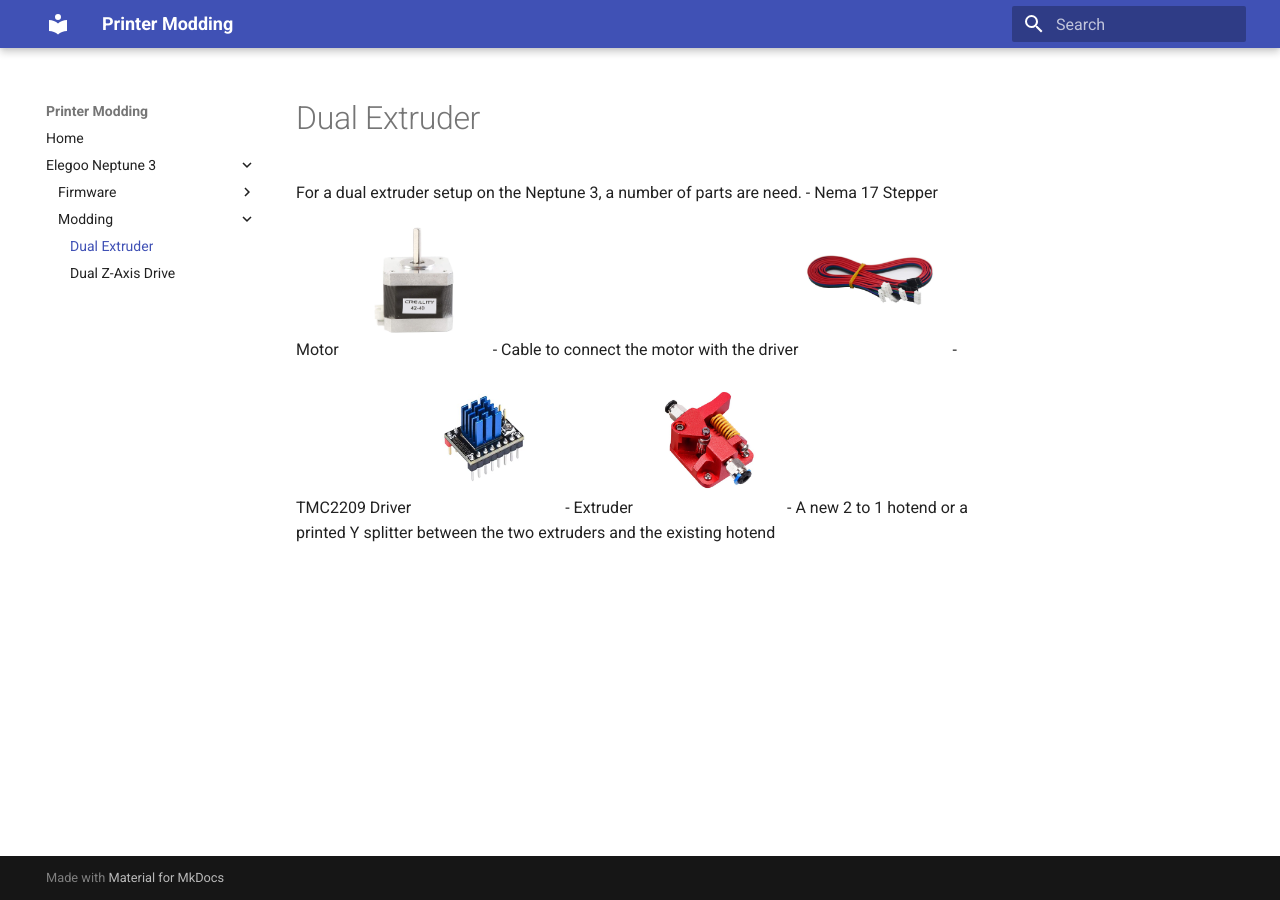
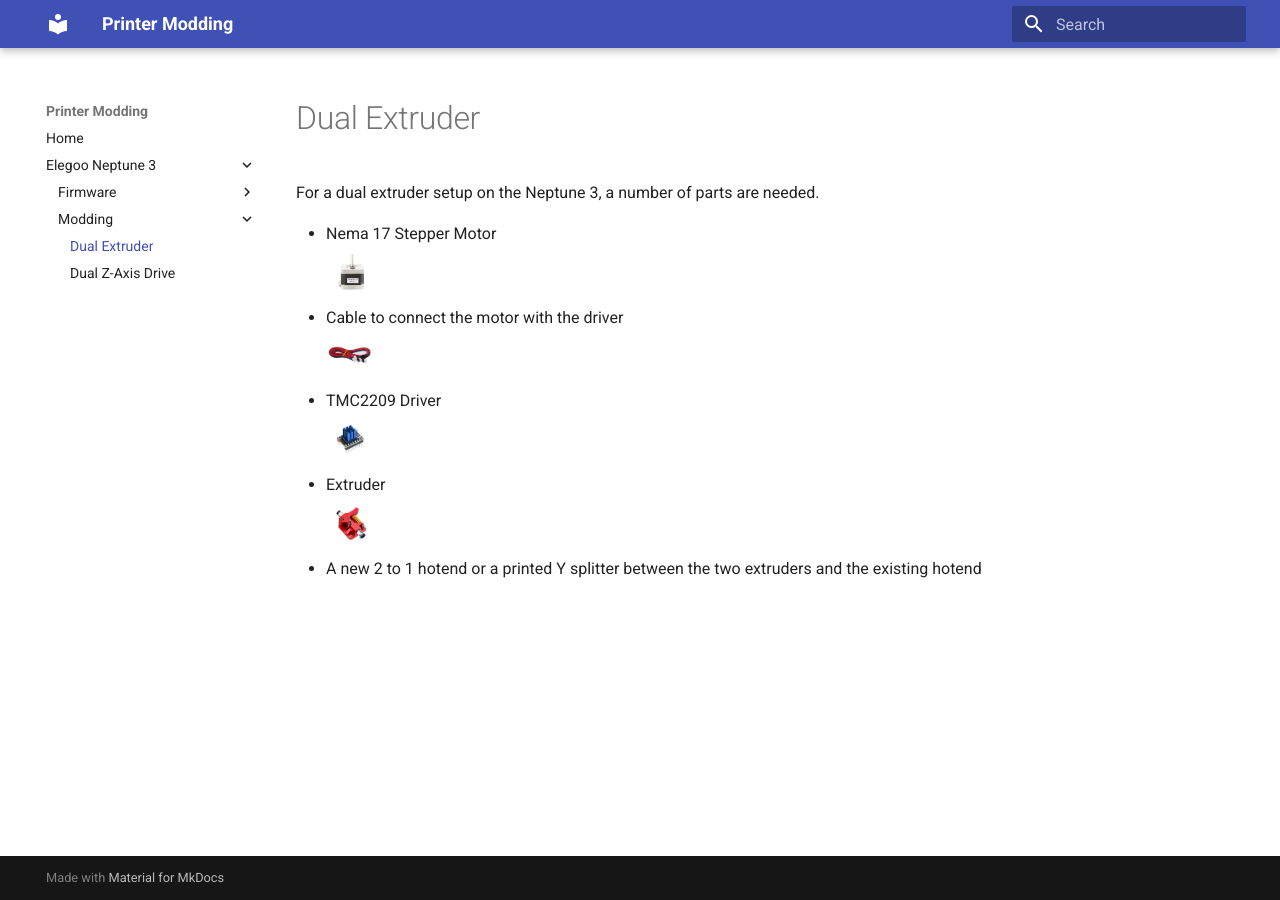
Before and after one commit to printermodding/printermodding.github.io, an MkDocs documentation site: the page built from docs/elegoo/neptune3/modding/dualextruder.md, in a window 1280 px wide. Built offline with MkDocs 1.6.1 and Material for MkDocs 9.7.7, drawn with Linux system fonts in a browser that asks for light colours.

Commit message:
Add Neptune 3 info

```diff
--- a/docs/elegoo/neptune3/modding/dualextruder.md
+++ b/docs/elegoo/neptune3/modding/dualextruder.md
@@ -1,6 +1,7 @@
-For a dual extruder setup on the Neptune 3, a number of parts are need.
-- Nema 17 Stepper Motor![](../img/nema17motor.png){: style="height:150px;width:150px"}
-- Cable to connect the motor with the driver![](../img/motorcable.png){: style="height:150px;width:150px"}
-- TMC2209 Driver![](../img/TMC2209.png){: style="height:150px;width:150px"}
-- Extruder![](../img/extruder.png){: style="height:150px;width:150px"}
+For a dual extruder setup on the Neptune 3, a number of parts are needed.
+
+- Nema 17 Stepper Motor![](../img/nema17motor.png){: class='small-img'"}
+- Cable to connect the motor with the driver![](../img/motorcable.png){: class='small-img'"}
+- TMC2209 Driver![](../img/TMC2209.png){: class='small-img'"}
+- Extruder![](../img/extruder.png){: class='small-img'"}
 - A new 2 to 1 hotend or a printed Y splitter between the two extruders and the existing hotend
--- /dev/null
+++ b/docs/main.css
@@ -0,0 +1,5 @@
+.small-img{
+    height:50px;
+    width:50px;
+    display: block;
+}
--- a/mkdocs.yml
+++ b/mkdocs.yml
@@ -14,3 +14,5 @@
 
 markdown_extensions:
   - attr_list
+extra_css:
+  - main.css
```
